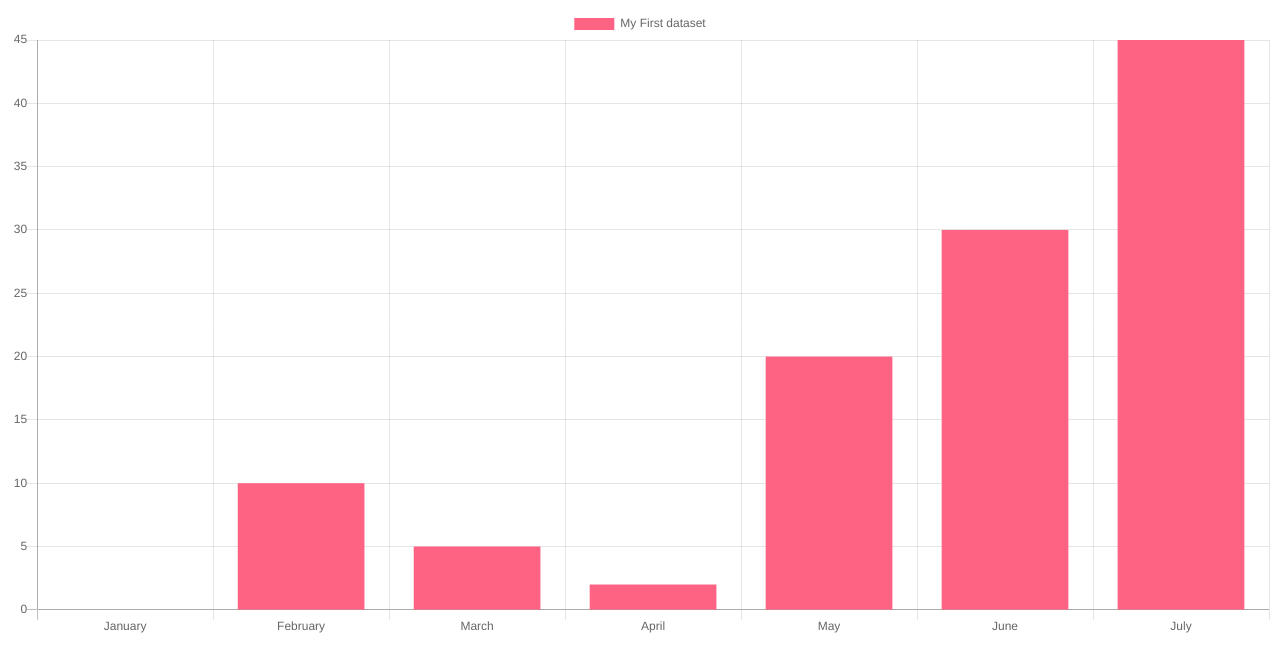
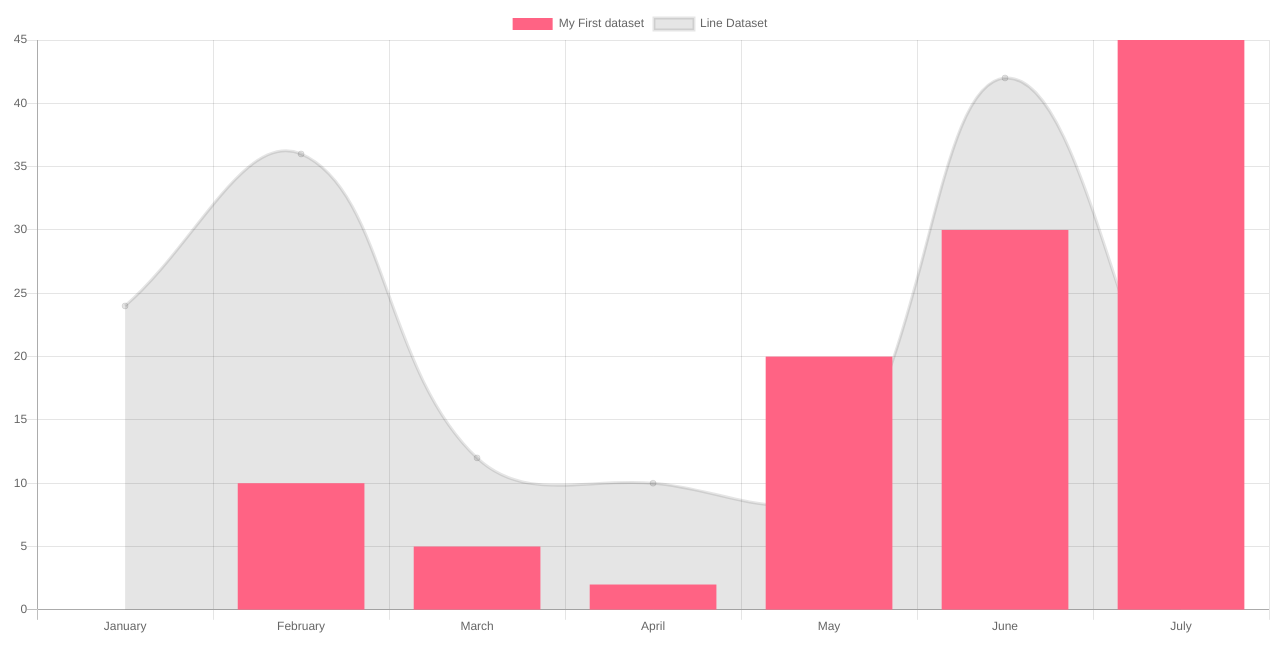
Before and after one commit to krisxcrash/charts, a plain HTML site: page index.html in a window 1280 px wide. Drawn offline with nearby package versions, Linux system fonts and the light colour scheme.

Commit message:
testing mixed chart

```diff
--- a/index.html
+++ b/index.html
@@ -20,13 +20,20 @@ var chart = new Chart(ctx, {
 
     // The data for our dataset
     data: {
+            datasets: [{
+                label: "My First dataset",
+                backgroundColor: 'rgb(255, 99, 132)',
+                borderColor: 'rgb(255, 99, 132)',
+                data: [0, 10, 5, 2, 20, 30, 45],
+            },
+            {
+                label: 'Line Dataset',
+                data: [24, 36, 12, 10, 10, 42, 12],
+
+                type: 'line'
+            }],
         labels: ["January", "February", "March", "April", "May", "June", "July"],
-        datasets: [{
-            label: "My First dataset",
-            backgroundColor: 'rgb(255, 99, 132)',
-            borderColor: 'rgb(255, 99, 132)',
-            data: [0, 10, 5, 2, 20, 30, 45],
-        }]
+
     },
 
     // Configuration options go here
```
